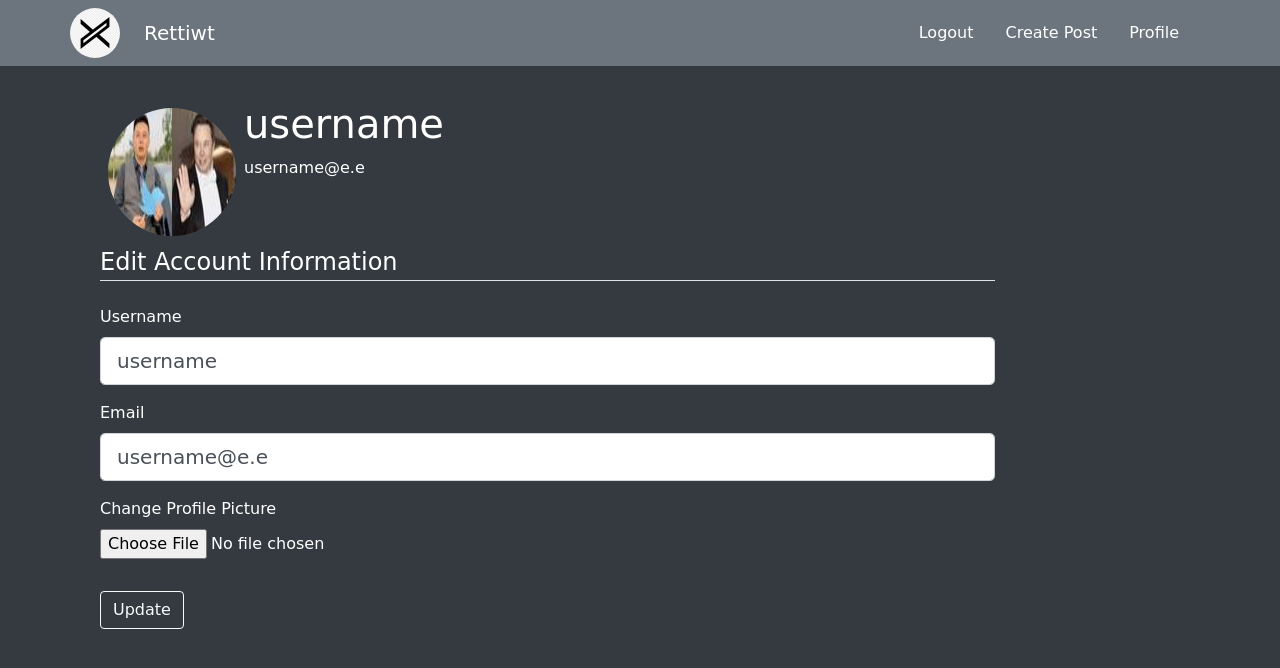
After one commit to migaol/rettiwt, a Flask app: page /profile in a window 1280 px wide. The commit adds this page. Shown: the top 668 px of the page. Run offline with Flask 3, Linux system fonts and the light colour scheme; a user stored in the database is signed in; some libraries are stand-ins or nearby versions.

Commit message:
account page

```diff
--- a/rettiwt/forms.py
+++ b/rettiwt/forms.py
@@ -1,7 +1,8 @@
 from flask_wtf import FlaskForm
-from wtforms import StringField, PasswordField, SubmitField, BooleanField
-from wtforms.validators import DataRequired, Length, Email, EqualTo
-from rettiwt.forms_validators import ValidChars
+from flask_wtf.file import FileField, FileAllowed
+from wtforms import StringField, PasswordField, SubmitField
+from wtforms.validators import DataRequired, Length, Email, EqualTo, ValidationError
+from rettiwt.forms_validators import ValidChars, UniqueUsername, UniqueEmail
 
 class FormRegister(FlaskForm):
     username = StringField('Username', validators=[DataRequired(), Length(min=3, max=16), ValidChars()])
@@ -14,3 +15,10 @@ class FormLogin(FlaskForm):
     login_identifier = StringField('Email or Username', validators=[DataRequired()])
     password = PasswordField('Password', validators=[DataRequired()])
     submit = SubmitField('Log In')
+
+class FormChangeCredentials(FlaskForm):
+    username = StringField('Username',
+                                validators=[DataRequired(), Length(min=3, max=16), ValidChars(), UniqueUsername()])
+    email = StringField('Email', validators=[DataRequired(), Email(), UniqueEmail()])
+    pfp = FileField('Change Profile Picture', validators=[FileAllowed(['jpg', 'png', 'svg'])])
+    submit = SubmitField('Update')
--- a/rettiwt/models.py
+++ b/rettiwt/models.py
@@ -1,4 +1,5 @@
-from rettiwt import app, db, bcrypt
+from rettiwt import db, bcrypt
+from rettiwt.settings import PFP_DEFAULT
 from flask_login import UserMixin
 from datetime import datetime
 
@@ -7,7 +8,7 @@ class User(db.Model, UserMixin):
     username = db.Column(db.String(16), unique=True, nullable=False)
     email = db.Column(db.String(69), unique=True, nullable=False)
     password = db.Column(db.String(69), nullable=False)
-    profile_picture_file = db.Column(db.String(69), nullable=False, default='default_pfp.jpg')
+    profile_picture_file = db.Column(db.String(69), nullable=False, default=PFP_DEFAULT)
     posts = db.relationship('Post', backref='author', lazy=True)
 
     def hash_password(password: str) -> str:
--- a/rettiwt/routes.py
+++ b/rettiwt/routes.py
@@ -1,3 +1,4 @@
+import os
 from rettiwt import app, db, bcrypt
 from flask import render_template, redirect, url_for, flash, request
 from flask_login import current_user, login_user, logout_user, login_required
@@ -46,5 +47,27 @@ def login():
 @app.route('/logout')
 def logout():
     logout_user()
-    flash("Successfully logged out out", 'success')
+    flash("Successfully logged out", 'success')
     return redirect(url_for('home'))
+
+@app.route('/profile', methods=['GET', 'POST'])
+@login_required
+def profile():
+    form = FormChangeCredentials()
+    if form.validate_on_submit():
+        if current_user.profile_picture_file != PFP_DEFAULT: # delete old pfp from system
+            old_picture_path = os.path.join(app.root_path, 'static/pfps', current_user.profile_picture_file)
+            if os.path.exists(old_picture_path): os.remove(old_picture_path)
+            picture_file = save_picture(form.pfp.data)
+            current_user.profile_picture_file = picture_file
+        current_user.username = form.username.data
+        current_user.email = form.email.data
+        # TODO: password confirm
+        db.session.commit()
+        flash("Account details updated", 'success')
+        return redirect(url_for('profile'))
+    elif request.method == 'GET':
+        form.username.data = current_user.username
+        form.email.data = current_user.email
+    profile_picture_file = url_for('static', filename=f'pfps/{current_user.profile_picture_file}')
+    return render_template('profile.html', title='Profile', image_file=profile_picture_file, form=form)
--- /dev/null
+++ b/rettiwt/settings.py
@@ -0,0 +1,2 @@
+PFP_DEFAULT = 'yilongma.jpg'
+PFP_DIMENSIONS = (128, 128)
--- a/rettiwt/static/main.css
+++ b/rettiwt/static/main.css
@@ -12,3 +12,8 @@ body {
 .navbar-brand, .nav-item.nav-link {
     color: white !important;
 }
+
+.profile-picture {
+  height: 128px;
+  width: 128px;
+}
--- a/rettiwt/templates/baselayout.html
+++ b/rettiwt/templates/baselayout.html
@@ -24,12 +24,12 @@
         <a class="navbar-brand mr-auto" href="/">Rettiwt</a>
         <div class="navbar-nav">
           {% if current_user.is_authenticated %}
-            <a class="nav-item nav-link" href="{{ url_for('logout') }}">Logout</a>
-            <a class="nav-item nav-link" href="#">Create Post</a>
-            <a class="nav-item nav-link" href="#">Profile</a>
+            <a class="nav-item nav-link mx-2" href="{{ url_for('logout') }}">Logout</a>
+            <a class="nav-item nav-link mx-2" href="#">Create Post</a>
+            <a class="nav-item nav-link mx-2" href="{{ url_for('profile') }}">Profile</a>
           {% else %}
-            <a class="nav-item nav-link" href="{{ url_for('login') }}">Login</a>
-            <a class="nav-item nav-link" href="{{ url_for('register') }}">Register</a>
+            <a class="nav-item nav-link mx-2" href="{{ url_for('login') }}">Login</a>
+            <a class="nav-item nav-link mx-2" href="{{ url_for('register') }}">Register</a>
           {% endif %}
         </div>
       </nav>
--- /dev/null
+++ b/rettiwt/templates/profile.html
@@ -0,0 +1,61 @@
+{% extends "baselayout.html" %}
+{% block content %}
+  <div class="content-section">
+    <div class="media">
+      <img class="rounded-circle profile-picture my-2 mx-2" src="{{ image_file }}">
+      <div class="media-body">
+        <h1>{{ current_user.username }}</h1>
+        <p>{{ current_user.email }}</p>
+      </div>
+    </div>
+    <div class="content-section">
+      <form method="POST" action="" enctype="multipart/form-data">
+        {{ form.hidden_tag() }}
+        <fieldset class="form-group">
+          <legend class="border-bottom mb-4">Edit Account Information</legend>
+
+          <div class="form-group">
+            {{ form.username.label(class="form-control-label") }}
+            {% if form.username.errors %}
+              {{ form.username(class="form-control form-control-lg is-invalid") }}
+              <div class="invalid-feedback">
+                {% for error in form.username.errors %}
+                  <span>{{ error }}</span>
+                {% endfor %}
+              </div>
+            {% else %}
+              {{ form.username(class="form-control form-control-lg") }}
+            {% endif %}
+          </div>
+
+          <div class="form-group">
+            {{ form.email.label(class="form-control-label") }}
+            {% if form.email.errors %}
+              {{ form.email(class="form-control form-control-lg is-invalid") }}
+              <div class="invalid-feedback">
+                {% for error in form.email.errors %}
+                  <span>{{ error }}</span>
+                {% endfor %}
+              </div>
+            {% else %}
+              {{ form.email(class="form-control form-control-lg") }}
+            {% endif %}
+          </div>
+
+          <div class="form-group">
+            {{ form.pfp.label() }}
+            {{ form.pfp(class="form-control-file") }}
+            {% if form.pfp.errors %}
+              {% for error in form.pfp.errors %}
+                <span class="text-danger">{{ error }}</span>
+              {% endfor %}
+            {% endif %}
+          </div>
+        </fieldset>
+        <div class="form-group">
+          {{ form.submit(class="btn btn-outline-light") }}
+        </div>
+      </form>
+    </div>
+  </div>
+{% endblock content %}
```
Also changed, not shown: rettiwt/forms_validators.py (+24 -0 lines), rettiwt/utils.py (+16 -2 lines), instance/site.db, rettiwt/static/pfps/b747e4a2a17b6bc6.jpg (added), rettiwt/static/pfps/yilongma.jpg (added).
